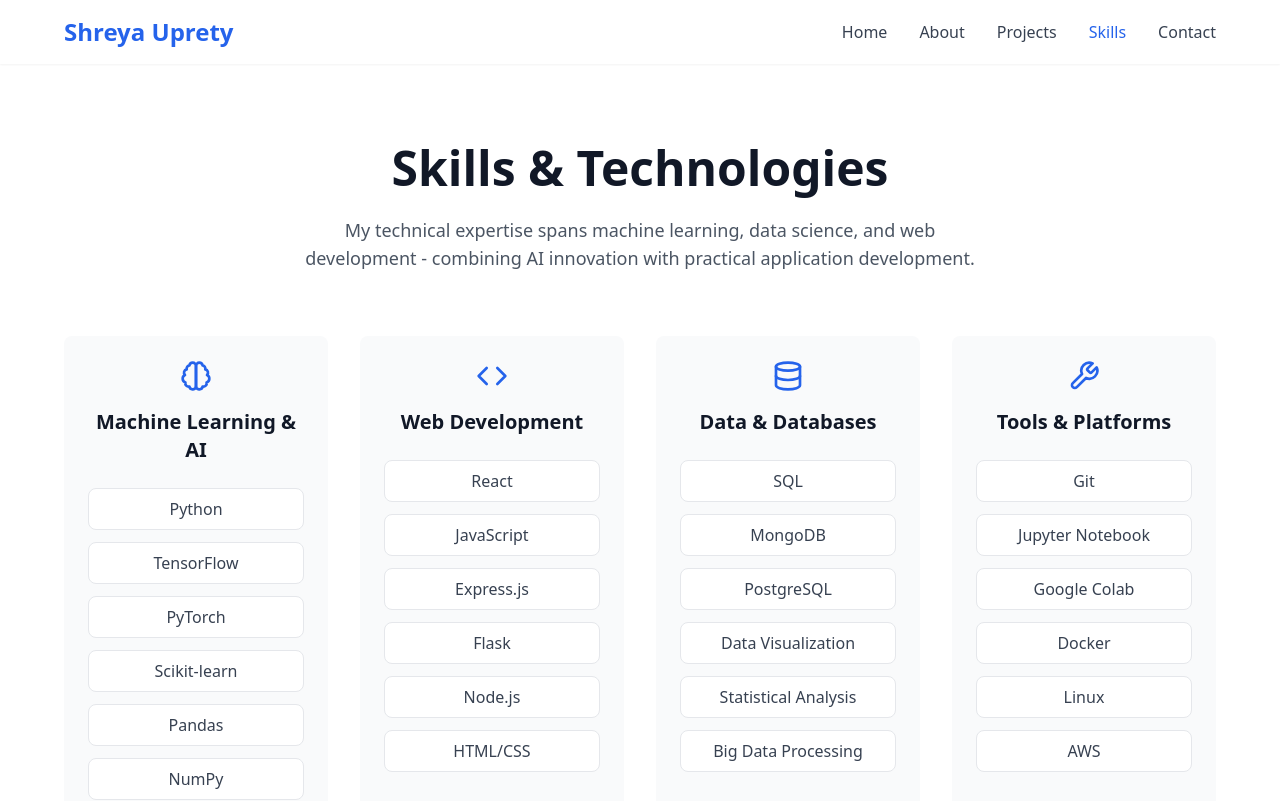
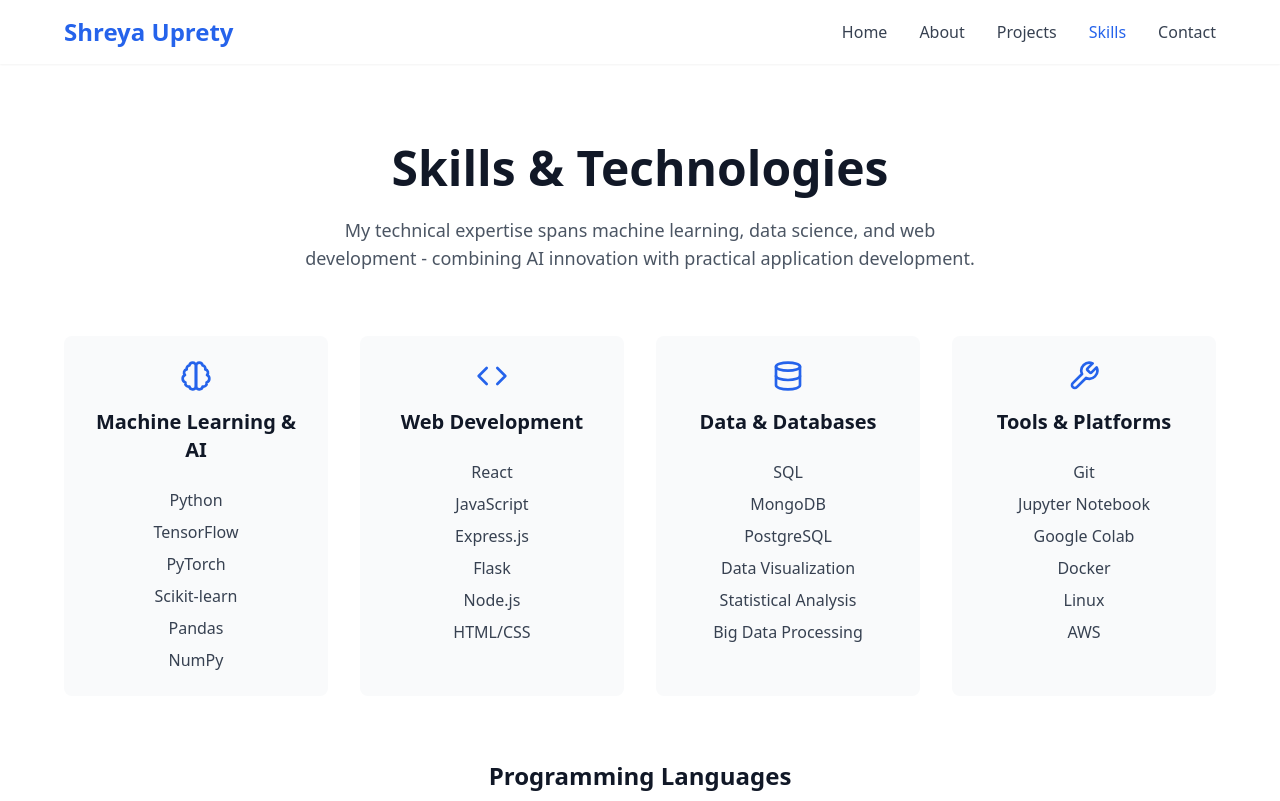
Before and after one commit to shreyaupretyy/portfolio-website, a React (Create React App) app: page /skills in a window 1280 px wide. Shown: the top 801 px of the page. Built offline with nearby package versions, Linux system fonts and the light colour scheme.

Commit message:
update skills page

```diff
--- a/src/pages/Skills.js
+++ b/src/pages/Skills.js
@@ -101,11 +101,11 @@
               <h2 className="text-xl font-bold text-gray-900 mb-6 text-center">
                 {category.title}
               </h2>
-              <div className="space-y-3">
+              <div className="space-y-2">
                 {category.skills.map((skill, skillIndex) => (
                   <div
                     key={skillIndex}
-                    className="px-3 py-2 bg-white rounded-lg border border-gray-200 text-center hover:border-primary-300 transition-colors duration-200"
+                    className="text-center"
                   >
                     <span className="text-gray-700 font-medium">{skill}</span>
                   </div>
```
